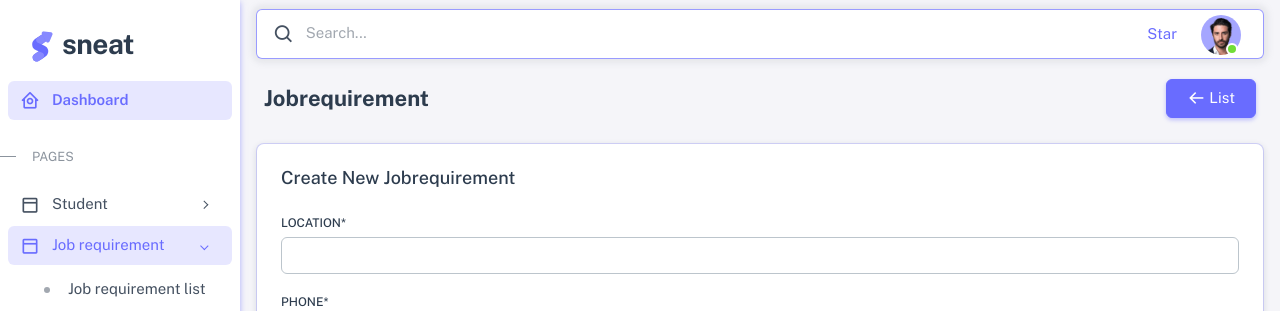
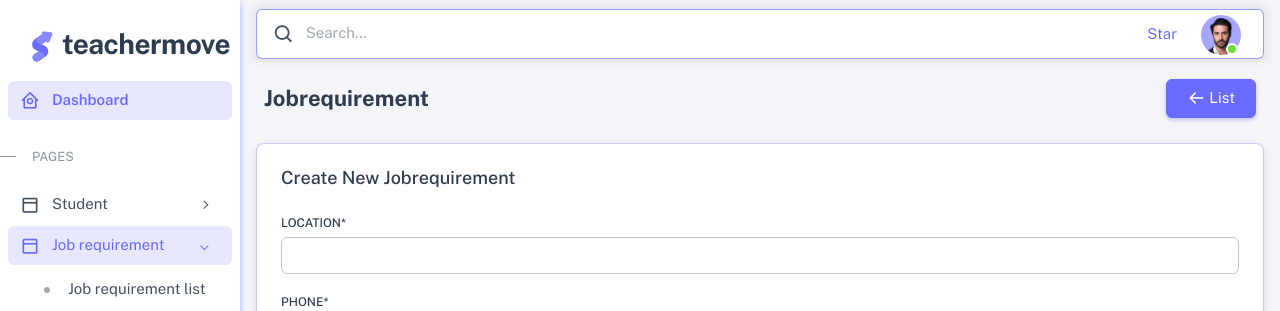
Before and after one commit to mozsocia/django-teacheron, a Django app: page /student/panel/jobrequirement/create/ in a window 1280 px wide. Shown: the top 311 px of the page. Run offline with Django 4.2, Linux system fonts and the light colour scheme; tables that the repository leaves empty hold one stand-in row (values such as "Sample post"); some libraries are stand-ins or nearby versions.

Commit message:
name update in panel

```diff
--- a/templates/panel/base.html
+++ b/templates/panel/base.html
@@ -17,7 +17,7 @@
       content="width=device-width, initial-scale=1.0, user-scalable=no, minimum-scale=1.0, maximum-scale=1.0"
     />
 
-    <title>Dashboard - Analytics | Sneat - Bootstrap 5 HTML Admin Template - Pro</title>
+    <title>Dashboard - Analytics | TeacherMove - Bootstrap 5 HTML Admin Template - Pro</title>
 
     <meta name="description" content="" />
 
--- a/templates/panel/includes/footer.html
+++ b/templates/panel/includes/footer.html
@@ -13,14 +13,14 @@
       <a href="https://MozTech.com/" target="_blank" class="footer-link me-4">More Themes</a>
 
       <a
-        href="https://MozTech.com/demo/sneat-bootstrap-html-admin-template/documentation/"
+        href="https://MozTech.com/demo/TeacherMove-bootstrap-html-admin-template/documentation/"
         target="_blank"
         class="footer-link me-4"
         >Documentation</a
       >
 
       <a
-        href="https://github.com/MozTech/sneat-html-admin-template-free/issues"
+        href="https://github.com/MozTech/TeacherMove-html-admin-template-free/issues"
         target="_blank"
         class="footer-link me-4"
         >Support</a
--- a/templates/panel/includes/navbar.html
+++ b/templates/panel/includes/navbar.html
@@ -29,11 +29,11 @@ id="layout-navbar"
     <li class="nav-item lh-1 me-3">
       <a
         class="github-button"
-        href="https://github.com/MozTech/sneat-html-admin-template-free"
+        href="https://github.com/MozTech/TeacherMove-html-admin-template-free"
         data-icon="octicon-star"
         data-size="large"
         data-show-count="true"
-        aria-label="Star MozTech/sneat-html-admin-template-free on GitHub"
+        aria-label="Star MozTech/TeacherMove-html-admin-template-free on GitHub"
         >Star</a
       >
     </li>
--- a/templates/panel/includes/sidebar.html
+++ b/templates/panel/includes/sidebar.html
@@ -57,7 +57,7 @@
           </g>
         </svg>
       </span>
-      <span class="app-brand-text demo menu-text fw-bolder ms-2">Sneat</span>
+      <span class="app-brand-text demo menu-text fw-bolder ms-2">TeacherMove</span>
     </a>
 
     <a href="javascript:void(0);" class="layout-menu-toggle menu-link text-large ms-auto d-block d-xl-none">
```
